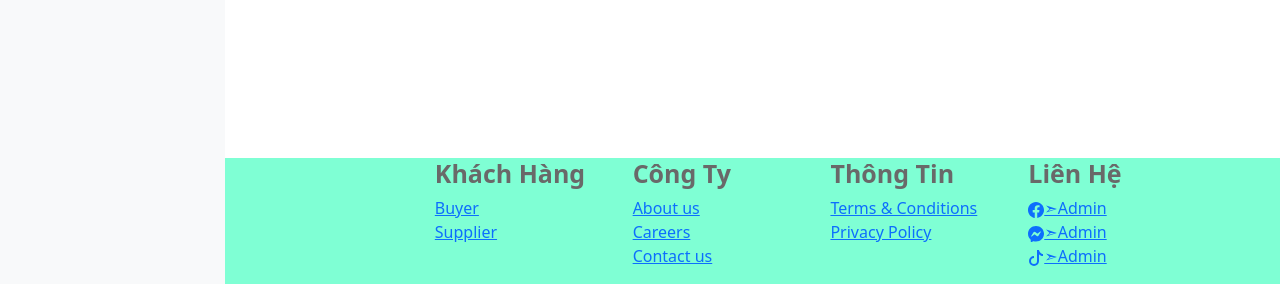
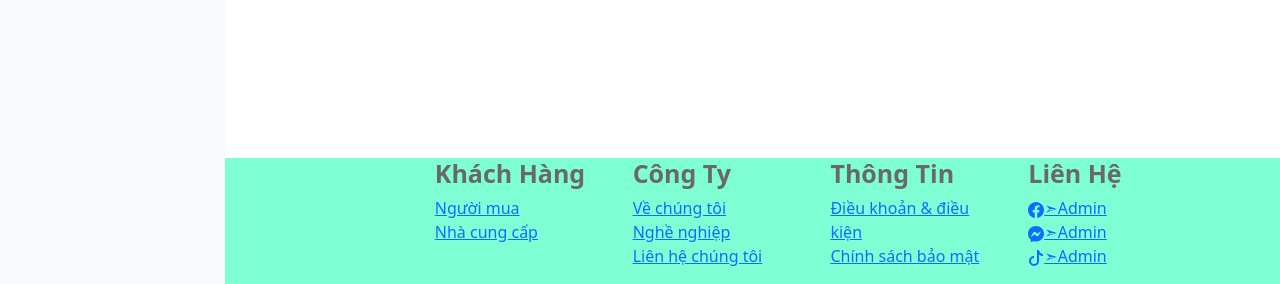
Before and after one commit to MaiXuanCuong/M2, a PHP site: page / in a window 1280 px wide. Shown: the part 516-800 px from the top of the page. Run offline with PHP 8.4, Linux system fonts and the light colour scheme; the visitor is signed in with stand-in values (Sample User, id 1); data that the repository does not hold is empty; some libraries are stand-ins or nearby versions.

Commit message:
testtest

```diff
--- a/casestudy/index_product/layout/footer.php
+++ b/casestudy/index_product/layout/footer.php
@@ -39,23 +39,23 @@
 <div class="col-sm">
 <h3  style="color: #696969; font-size: 25px; font-weight: bold">Khách Hàng</h3>
 <ul class="list-unstyled links">
-<li><a href="#">Buyer</a></li>
-<li><a href="#">Supplier</a></li>
+<li><a href="#">Người mua</a></li>
+<li><a href="#">Nhà cung cấp</a></li>
 </ul>
 </div>
 <div class="col-sm">
 <h3  style="color: #696969; font-size: 25px; font-weight: bold">Công Ty</h3>
 <ul class="list-unstyled links">
-<li><a href="#">About us</a></li>
-<li><a href="#">Careers</a></li>
-<li><a href="#">Contact us</a></li>
+<li><a href="#">Về chúng tôi</a></li>
+<li><a href="#">Nghề nghiệp</a></li>
+<li><a href="#">Liên hệ chúng tôi</a></li>
 </ul>
 </div>
 <div class="col-sm">
 <h3  style="color: #696969; font-size: 25px; font-weight: bold">Thông Tin</h3>
 <ul class="list-unstyled links">
-<li><a href="#">Terms &amp; Conditions</a></li>
-<li><a href="#">Privacy Policy</a></li>
+<li><a href="#">Điều khoản &amp; điều kiện</a></li>
+<li><a href="#">Chính sách bảo mật</a></li>
 </ul>
 </div>
 <div class="col-md-3">
--- a/casestudy/layout/footer.php
+++ b/casestudy/layout/footer.php
@@ -20,5 +20,8 @@
         <script src="https://cdn.jsdelivr.net/npm/simple-datatables@latest" crossorigin="anonymous"></script>
         <script src="../js/datatables-simple-demo.js"></script>
         <!-- <script src="./../startbootstrap-sb-admin-gh-pages/js/datatables-simple-demo.js"></script> -->
+
+
+
     </body>
 </html>
--- a/casestudy/layout/header.php
+++ b/casestudy/layout/header.php
@@ -27,8 +27,9 @@ if(isset($_SESSION['admin'])==false){
             <button class="btn btn-link btn-sm order-1 order-lg-0 me-4 me-lg-0" id="sidebarToggle" href="#!"><i class="fas fa-bars"></i></button>
             <form class="d-none d-md-inline-block form-inline ms-auto me-0 me-md-3 my-2 my-md-0">
                 <div class="input-group">
-                    <input class="form-control" type="text" placeholder="Search for..." aria-label="Search for..." aria-describedby="btnNavbarSearch" />
-                    <button class="btn btn-primary" id="btnNavbarSearch" type="button"><i class="fas fa-search"></i></button><b style="color:red"> <?php echo $_SESSION['admin'] ?></b>
+                    <!-- <input class="form-control" type="text" placeholder="Search for..." aria-label="Search for..." aria-describedby="btnNavbarSearch" /> -->
+                    <!-- <button class="btn btn-primary" id="btnNavbarSearch" type="button"><i class="fas fa-search"></i></button> -->
+                    Admin <b style="color:red"> <?php echo $_SESSION['admin'] ?></b>
                 </div>
             </form>
             <ul class="navbar-nav ms-auto ms-md-0 me-3 me-lg-4">
```
